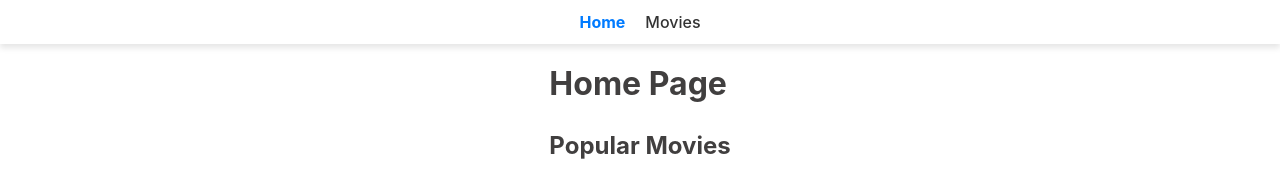
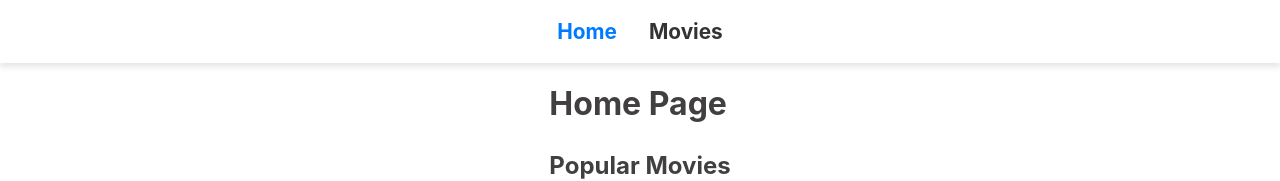
Before and after one commit to LadaM/goit-neo-react-hw-module5, a React (Vite) app: page / in a window 1280 px wide. Shown: the top 181 px of the page. Built offline with nearby package versions, Linux system fonts and the light colour scheme; no server answers; the HTML template or start-up script is replaced by a standard one.

Commit message:
t5: correction of navigation styling

```diff
--- a/src/components/Navigation.module.css
+++ b/src/components/Navigation.module.css
@@ -4,8 +4,8 @@
   width: 100%;
   background-color: #ffffff;
   box-shadow: 0 4px 6px rgba(0, 0, 0, 0.1);
-  padding: 10px 20px;
-  gap: 20px;
+  padding: 16px 0;
+  gap: 32px;
   display: flex;
   justify-content: center;
   align-items: center;
@@ -15,8 +15,8 @@
 .link {
   text-decoration: none;
   color: #333;
-  font-weight: 500;
-  font-size: 16px;
+  font-weight: bold;
+  font-size: 1.3em;
   transition: color 0.3s ease;
 }
 
--- a/src/index.css
+++ b/src/index.css
@@ -24,7 +24,7 @@ a:hover {
 }
 
 body {
-    padding-top: 44px; /* compensate for header */
+    padding-top: 64px; /* compensate for header */
     margin: 0;
 }
 
```
